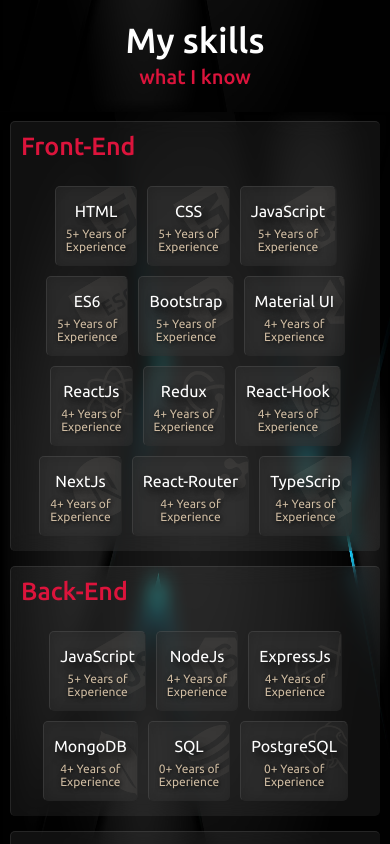
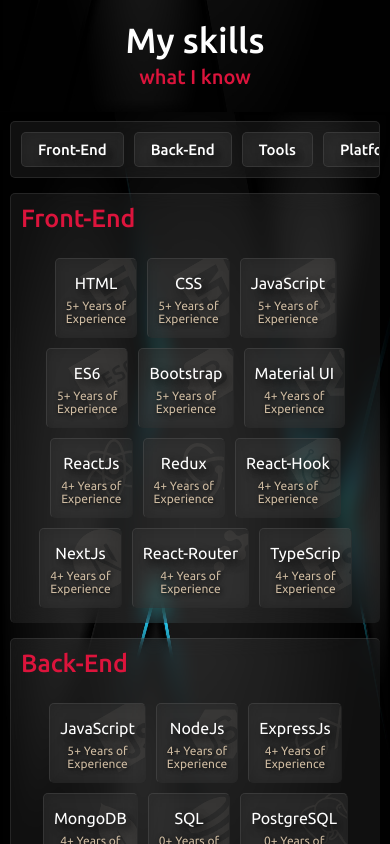
Before and after one commit to Maaazhar/maaazhar.github.io, a React (Vite) app: page / in a window 390 px wide. Shown: the part 2420-3264 px from the top of the page. Built offline with nearby package versions, Linux system fonts and the light colour scheme.

Commit message:
Redefining the skills section

```diff
--- a/src/components/Skill/Skills.css
+++ b/src/components/Skill/Skills.css
@@ -12,6 +12,55 @@
     display: flex;
     flex-direction: column;
     gap: 15px;
+}
+
+.skillTabWrapper {
+    position: sticky;
+    top: 85px;
+    overflow: hidden;
+    z-index: 10;
+}
+
+.skillTabs {
+    display: flex;
+    align-items: center;
+    justify-content: center;
+    background-color: #ffffff10;
+    backdrop-filter: blur(10px);
+    border-radius: 5px;
+    border: 1px solid #ffffff17;
+    overflow-x: auto;
+}
+
+.skillTab {
+    display: block;
+    display: flex;
+    align-items: center;
+    justify-content: center;
+    margin: 10px 10px 10px 0px;
+    padding: 8px 16px;
+    background: #2c2c2c80;
+    border-radius: 5px;
+    border: 1px solid #ffffff17;
+    font: 500 18px 'Ubuntu', sans-serif;
+    color: inherit;
+    text-shadow: 5px 5px 10px #000;
+    transition: all 0.3s ease-in-out;
+    backdrop-filter: blur(8px);
+    white-space: nowrap;
+    z-index: 2;
+}
+
+.skillTab:hover {
+    background: #1a1a1a80;
+    border: 1px solid #dc143c65;
+    /* color: #dc143c; */
+}
+
+.activeTab{
+    background: #1a1a1a80;
+    border: 1px solid #dc143c65;
+    color: #dc143c;
 }
 
 .skillCategory {
@@ -33,14 +82,13 @@
 }
 
 .skill {
-    padding: 0px 10px;
+    /* padding: 0px 10px; */
     display: flex;
     align-items: center;
     justify-content: center;
     flex-wrap: wrap;
     overflow: hidden;
 }
-
 
 .skillItem {
     position: relative;
@@ -163,6 +211,12 @@
 }
 
 @media (max-width: 991px) {
+
+    .skillTab {
+        display: block;
+        font: 500 15px 'Ubuntu', sans-serif;
+    }
+
     .skillCategoryTitle {
         padding: 10px;
     }
@@ -190,7 +244,23 @@
     }
 }
 
+@media (max-width: 735px) {
+    .skillTabs {
+        justify-content: start;
+        padding-left: 10px;
+    }
+}
+
 @media (max-width: 500px) {
+
+    .skillTabs {
+        justify-content: start;
+        padding-left: 10px;
+    }
+
+    .skillTab {
+        font: 500 15px 'Ubuntu', sans-serif;
+    }
 
     .skillCategoryTitle {
         font-size: 25px;
--- a/src/components/Skill/Skills.jsx
+++ b/src/components/Skill/Skills.jsx
@@ -1,11 +1,22 @@
 import "./Skills.css"
 import SkillList from "./SkillList.jsx";
-// import { useState } from "react";
+import { useState, useRef } from "react";
 
 export const Skills = () => {
     const currentYear = new Date().getFullYear();
-    // const [skillCategory, setSkillCategory] = useState(0)
-    // const toggleCategory = (i) => setSkillCategory(i);
+    const [skillCategory, setSkillCategory] = useState(undefined)
+    const tabWrapperRef = useRef(null);
+
+    const handleTabClick = (i, id, e) => {
+        if (e && typeof e.preventDefault === "function") e.preventDefault();
+        setSkillCategory(i);
+        const target = document.getElementById(id);
+        if (target) {
+            const tabsHeight = tabWrapperRef.current ? tabWrapperRef.current.getBoundingClientRect().height : 0;
+            const top = target.getBoundingClientRect().top + window.scrollY - tabsHeight - 100;
+            window.scrollTo({ top, behavior: "smooth" });
+        }
+    }
 
     return (
         <section className="skills" id="skills">
@@ -64,8 +75,30 @@ export const Skills = () => {
                     )}
                 </div> */}
                 <div className="skillsContent">
+                    <div className="skillTabWrapper" ref={tabWrapperRef}>
+                        <div className="skillTabs">
+                            {
+                                SkillList.map((d, i) => {
+                                    const id = d.category.toLowerCase().replace(/ /g, "-");
+                                    return (
+                                        <a
+                                            href={"#" + id}
+                                            key={d + 1 + i}
+                                            onClick={(e) => handleTabClick(i, id, e)}
+                                            className={skillCategory === i ? "skillTab activeTab" : "skillTab"}>
+                                            {d.category}
+                                        </a>
+                                    )
+                                }
+                                )
+                            }
+                        </div>
+                    </div>
                     {SkillList.map((d, i) => (
-                        <div className="skillCategory" key={d.category + i}>
+                        <div
+                            className="skillCategory"
+                            key={d.category + i}
+                            id={d.category.toLowerCase().replace(/ /g, "-")}>
                             <div className="skillCategoryTitle">{d.category}</div>
                             <div className="skillWrapper">
                                 <div className="skill">
```
